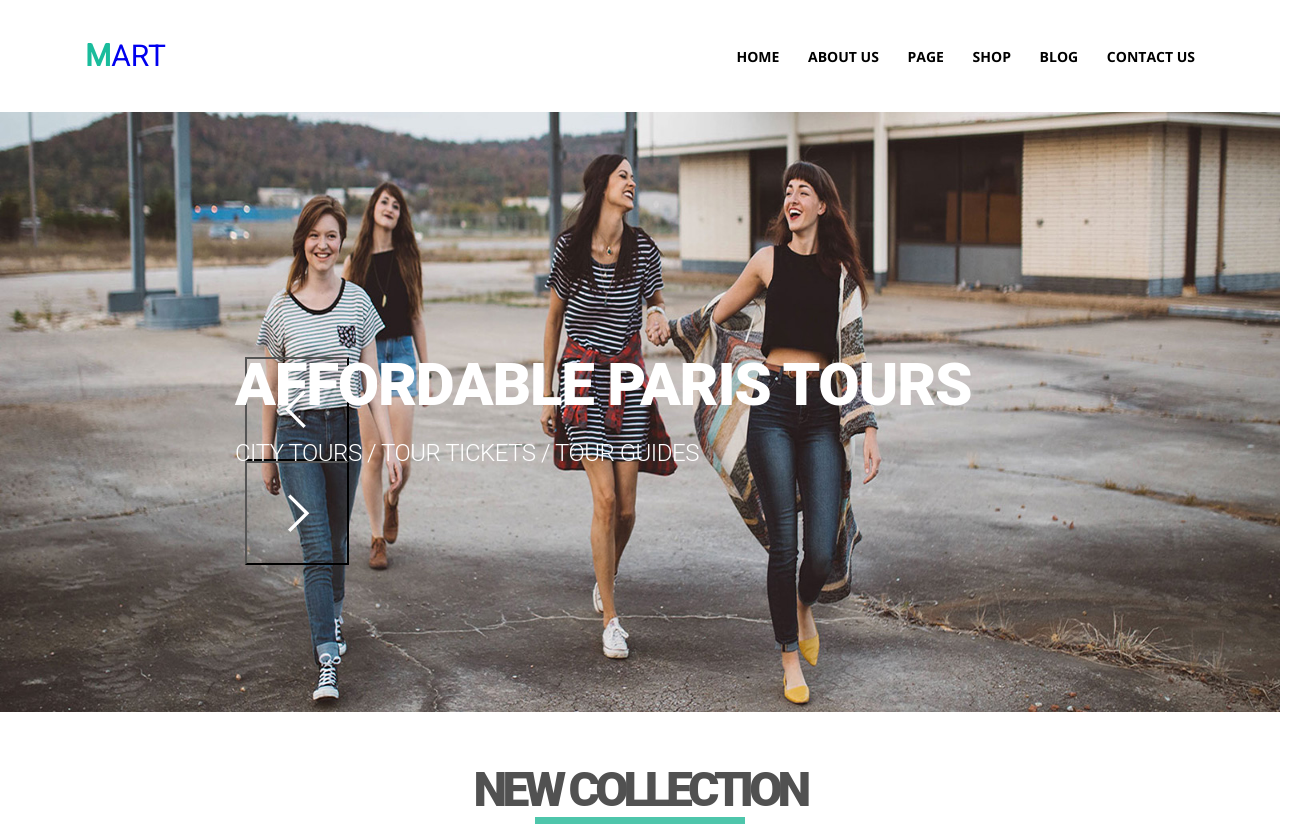
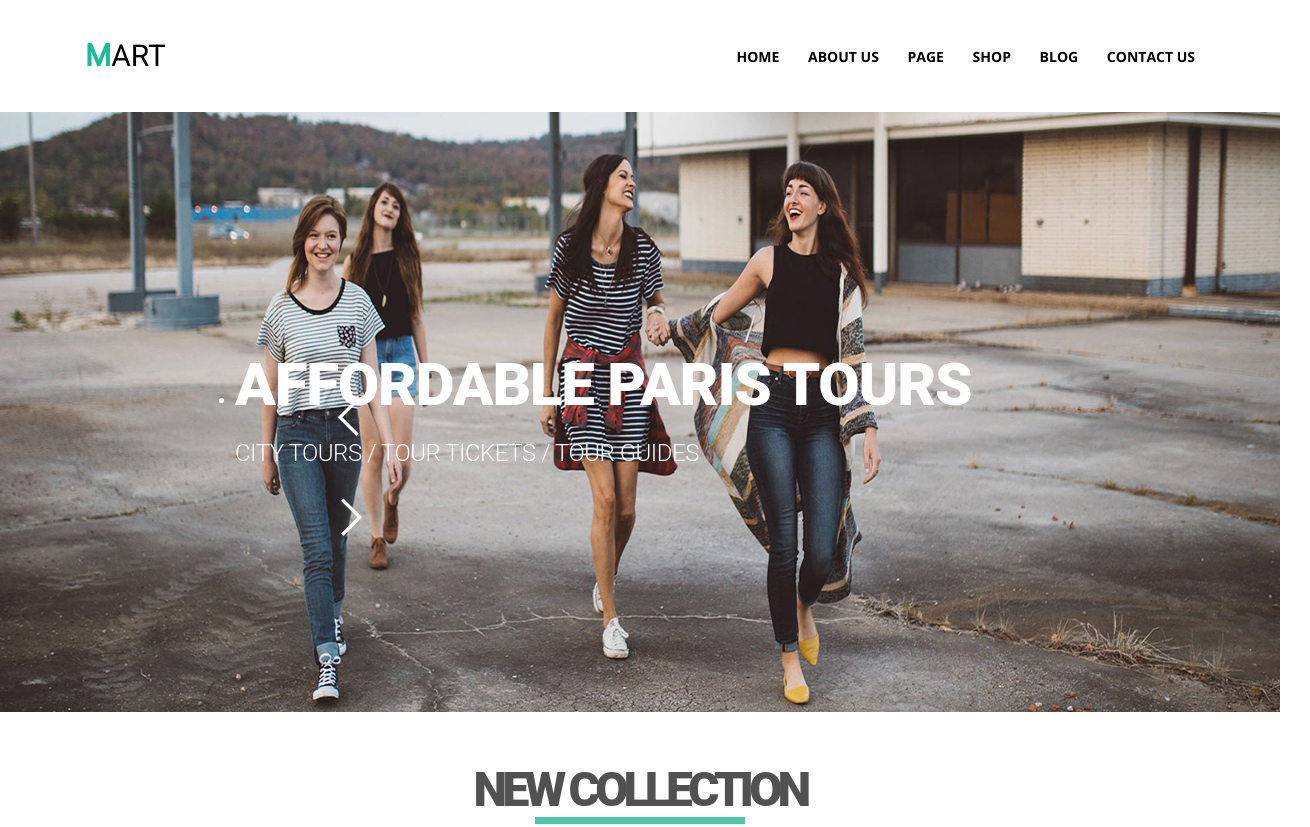
Before and after one commit to Sergey-Bulychev/goit-fe-course, a plain HTML site: page html-css/module_05/index.html in a window 1280 px wide. Shown: the top 827 px of the page, 1310 px wide, since content can reach past the window. Drawn offline with nearby package versions, Linux system fonts and the light colour scheme.

Commit message:
module_05 correct 35%

```diff
--- a/html-css/module_05/css/style.css
+++ b/html-css/module_05/css/style.css
@@ -14,7 +14,7 @@ nav {
 
 .navigation {
   display: inline-block;
-  width: 1029px;
+  width: 1025px;
   vertical-align: middle;
   list-style: none;
   text-transform: uppercase;
@@ -23,7 +23,7 @@ nav {
   font-weight: bold;
   line-height: 11px;
   text-align: right;
-  margin-left: -4px;
+
 }
 .navigation li {
   display: inline-block;
@@ -48,6 +48,7 @@ nav {
   font-weight: lighter;
   text-transform: uppercase;
   text-decoration: none;
+  color: #000000;
 }
 .logo:hover{
   color: #1abc9c;
@@ -73,17 +74,30 @@ header {
  position: relative;
  width: 100%;
  height: 600px;
- background-color: #000000;
 
 }
-.slider:hover{
-  background-color: rgda(0, 0, 0, 0.52);
-  opacity: 1;
+
+.slider:hover .sl::before{
+  background-color:  rgb(0, 0, 0);
+  opacity: 0.52;
 }
 
 .sl{
+  position: relative;
   width: 100%;
   height: 600px;
+}
+
+
+.sl::before{
+  content: "";
+  position: absolute;
+  width: 100%;
+  height: 600px;
+  top: 0;
+  left: 0;
+  z-index: 1;
+
 }
 
 .header-slide {
@@ -103,18 +117,23 @@ header {
   width: 810px;
   z-index: 1;
   color: #ffffff;
+  text-decoration: none;
+
   top: 50%;
   left: 50%;
   transform: translate(-50%, -50%);
+}
+.angle-slide:hover{
+  z-index: 4;
 }
 .angle-slide {
   position: absolute;
   font-size: 100px;
   line-height: 11px;
-  top: 245px;
-  left: 245px;
+  top: 255px;
+  left: 300px;
   /* color: #ffffff; */
-
+  z-index: 1;
 }
 
  .pe-7s-angle-left:hover,
@@ -123,36 +142,27 @@ header {
   height: 105px;
   background-color: rgb(78, 198, 171);
   opacity: 0.651;
-  z-index: 2;
+  /* z-index: 2; */
 }
 
 .pe-7s-angle-left {
   margin-right: 910px;
   color: #ffffff;
   background-color: transparent;
-  /* width: 105px;
-  height: 105px; */
-  /* font-size: 100px;
-  line-height: 11px;*/
-  /* background-color: rgb(78, 198, 171);
-  opacity: 0.651; */
+  border: none;
+
 }
 
  .pe-7s-angle-right {
   color: #ffffff;
   background-color: transparent;
- /* width: 105px;
-  height: 105px;
-  font-size: 100px;
-  line-height: 11px;
-  background-color: rgb(78, 198, 171);
-  opacity: 0.651;*/
+  border: none;
+
 }
 
 /* section title */
 
 .title {
-  /* background-color: rgb(233, 240, 253); */
   padding-top: 50px;
   padding-bottom: 100px;
 
--- a/html-css/module_05/index.html
+++ b/html-css/module_05/index.html
@@ -30,16 +30,19 @@
   <main>
     <section class="slider">
       <img class="sl" src="img/slide4.jpg" alt="photo">
-      <div class="container">
       <div class="slide-arrow">
-        <h2 class="header-slide">AFFORDABLE PARIS TOURS</h2>
-        <p class="text-slide">CITY TOURS / TOUR TICKETS / TOUR GUIDES</p>
+        <ul>
+          <li>
+            <h2 class="header-slide">AFFORDABLE PARIS TOURS</h2>
+            <p class="text-slide">CITY TOURS / TOUR TICKETS / TOUR GUIDES</p>
+          </li>
+        </ul>
+
       </div>
       <div class="angle-slide">
         <button class="pe-7s-angle-left"></button>
         <button class="pe-7s-angle-right"></button>
       </div>
-    </div>
     </section>
     <section class="title">
       <article class="container">
```
